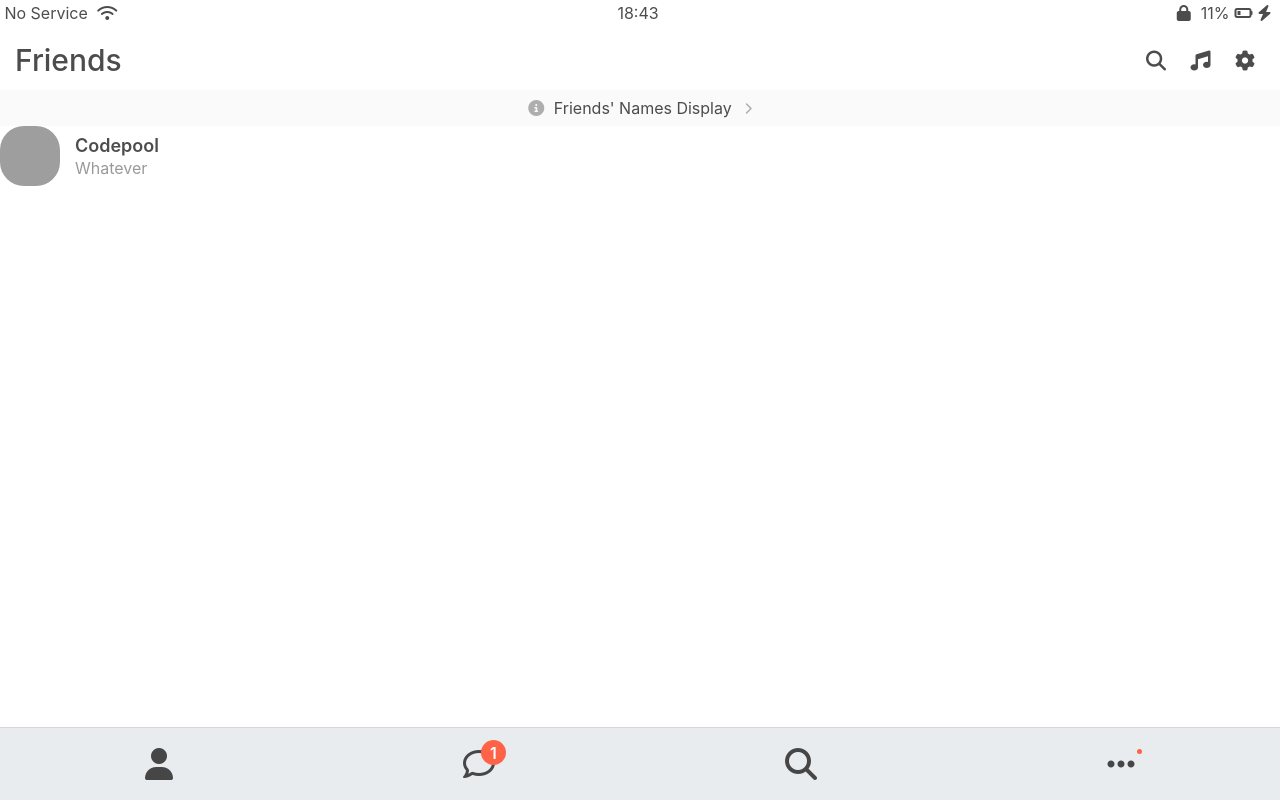
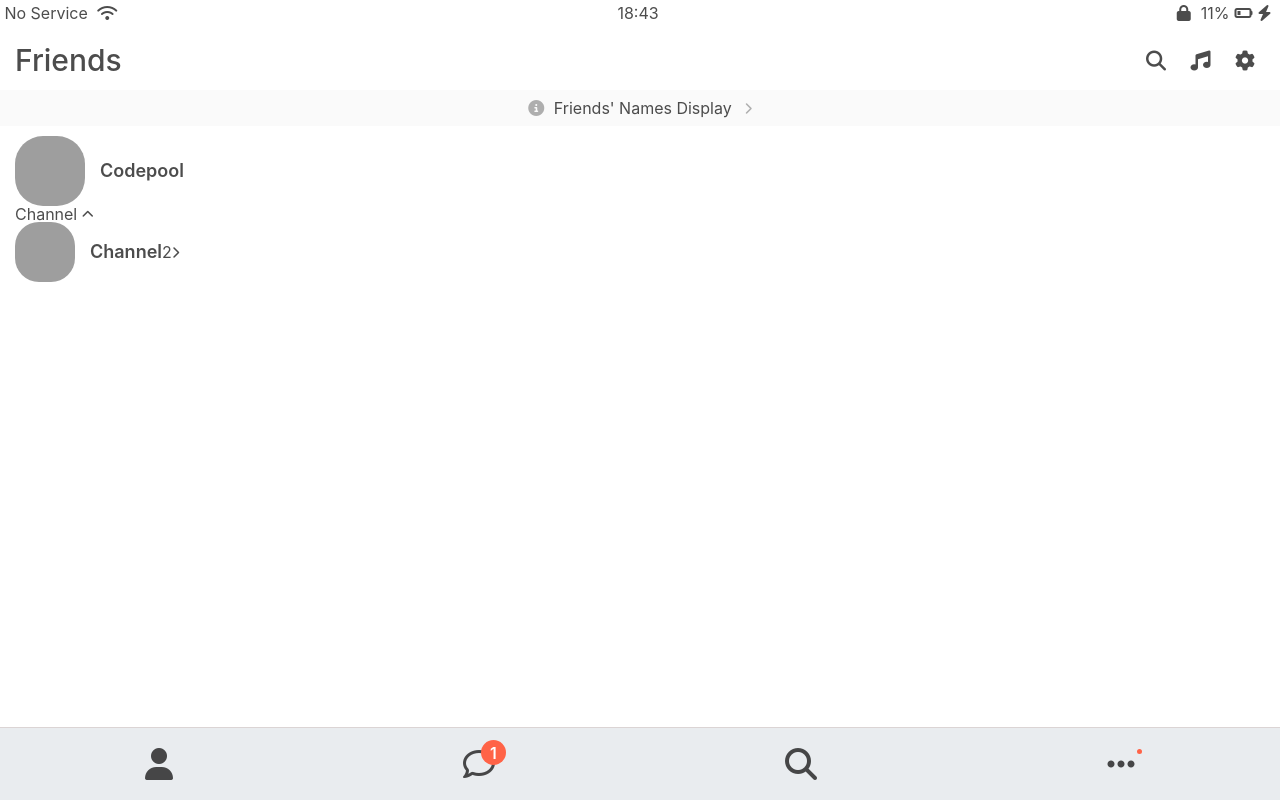
Before and after one commit to Shim-KangMin/kokoa-clone-2022, a plain HTML site: page friends.html in a window 1280 px wide. Drawn offline with Linux system fonts and the light colour scheme; grey boxes are pictures that could not be loaded.

Commit message:
#6.17 User-component part two
channel part correction

```diff
--- a/css/components/user-component.css
+++ b/css/components/user-component.css
@@ -1,7 +1,7 @@
 .user-component {
   display: flex;
 }
-.user-component__column:first-child {
+.user-component__column {
   display: flex;
   align-items: center;
 }
@@ -19,3 +19,7 @@
   margin-top: 5px;
   color: rgba(0, 0, 0, 0.4);
 }
+.user-component__avatar--xl {
+  width: 70px;
+  height: 70px;
+}
--- a/css/screens/friends.css
+++ b/css/screens/friends.css
@@ -4,6 +4,7 @@
   background-color: #fafafa;
   margin-top: 90px;
   padding: 10px 0;
+  margin-bottom: 10px;
 }
 #friends-display-link i:first-child {
   margin-right: 5px;
@@ -13,3 +14,6 @@
   margin-left: 8px;
   color: rgba(0, 0, 0, 0.3);
 }
+.friend-screen {
+  padding: 0 var(--horizontal-space);
+}
--- a/css/variable.css
+++ b/css/variable.css
@@ -1,3 +1,4 @@
 :root {
   --yellow: #ffeb00;
+  --horizontal-space: 15px;
 }
--- a/friends.html
+++ b/friends.html
@@ -50,19 +50,42 @@
       <i class="fas fa-chevron-right fa-xs"></i
     ></a>
 
+    <main class="friend-screen">
       <div class="user-component">
         <div class="user-component__column">
           <img
             src="https://avatars.githubusercontent.com/u/60085810"
-          class="user-component__avatar"
+            class="user-component__avatar user-component__avatar--xl"
           />
           <div class="user-component__text">
             <h4 class="user-component__title">Codepool</h4>
-          <h6 class="user-component__subtitle">Whatever</h6>
+            <!-- <h6 class="user-component__subtitle">Whatever</h6> -->
           </div>
         </div>
         <div class="user-component__column"></div>
       </div>
+      <div class="friend-screen__channel">
+        <div class="friend-screen__channel-header">
+          <span>Channel</span>
+          <i class="fas fa-chevron-up fa-xs"></i>
+        </div>
+        <div class="user-component">
+          <div class="user-component__column">
+            <img
+              src="https://avatars.githubusercontent.com/u/60085810"
+              class="user-component__avatar user-component__avatar--sm"
+            />
+            <div class="user-component__text">
+              <h4 class="user-component__title">Channel</h4>
+            </div>
+          </div>
+          <div class="user-component__column">
+            <span>2</span>
+            <i class="fas fa-chevron-right fa-xs"></i>
+          </div>
+        </div>
+      </div>
+    </main>
 
     <nav class="nav">
       <ul class="nav__list">
```
Lines whose indentation alone changed are shown as unchanged.
